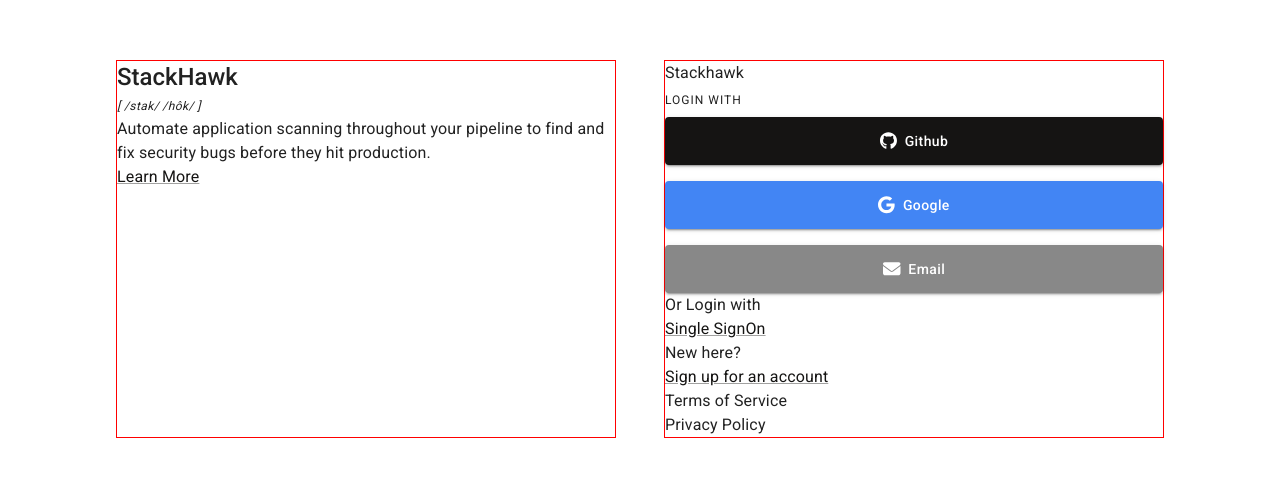
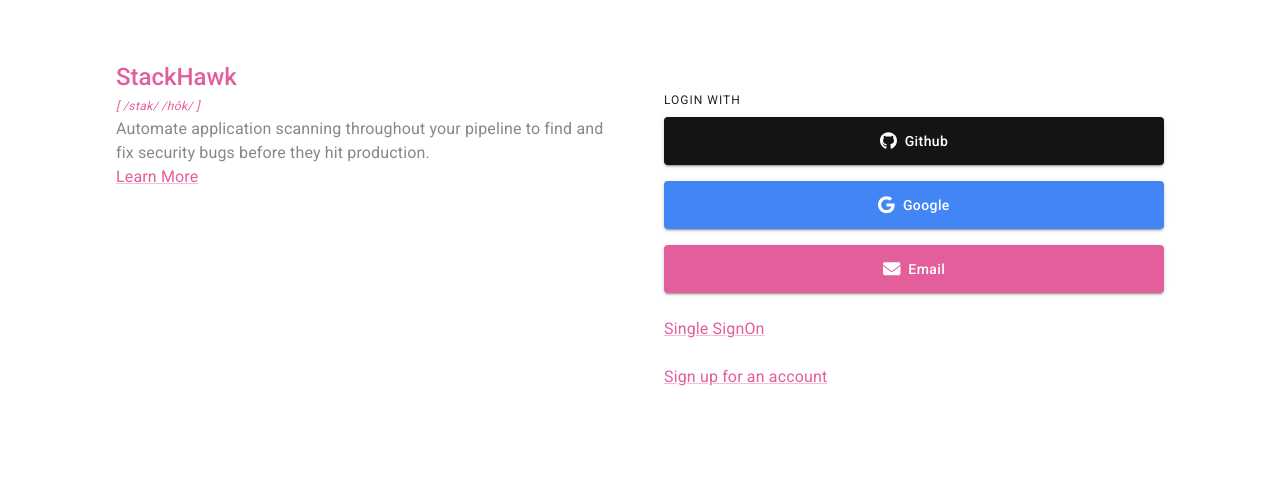
Before and after one commit to KevinKra/demo-app, a React (Create React App) app: page / in a window 1280 px wide. Shown: the part 151-628 px from the top of the page. Built offline with nearby package versions, Linux system fonts and the light colour scheme.

Commit message:
continue to refine theme, implement token-mode based themeing per docs

```diff
--- a/src/App.tsx
+++ b/src/App.tsx
@@ -1,14 +1,39 @@
+/* eslint-disable @typescript-eslint/no-empty-interface */
+import React from "react";
+import { PaletteMode, createTheme, ThemeProvider } from "@mui/material";
 import { BrowserRouter as Router, Routes, Route } from "react-router-dom";
 import LoginPage from "./pages/LoginPage";
+import { getDesignTokens } from "./styles/themes";
+
+const ColorModeContext = React.createContext({});
 
 function App() {
+  const [mode, setMode] = React.useState<PaletteMode>("light");
+  const colorMode = React.useMemo(
+    () => ({
+      // The dark mode switch invokes this method
+      toggleColorMode: () => {
+        setMode((prevMode: PaletteMode) =>
+          prevMode === "light" ? "dark" : "light"
+        );
+      },
+    }),
+    []
+  );
+
+  const theme = React.useMemo(() => createTheme(getDesignTokens(mode)), [mode]);
+
   return (
+    <ColorModeContext.Provider value={colorMode}>
+      <ThemeProvider theme={theme}>
         <Router>
           <Routes>
             <Route index element={<LoginPage />} />
             <Route path="/about" element={<About />} />
           </Routes>
         </Router>
+      </ThemeProvider>
+    </ColorModeContext.Provider>
   );
 }
 
--- a/src/_molecules/Button/Button.tsx
+++ b/src/_molecules/Button/Button.tsx
@@ -42,7 +42,7 @@
     `background-color: ${props.theme.palette.brands[props.icon]}`};
   ${(props) =>
     props.icon === "email" &&
-    `background-color: ${props.theme.palette.secondary.main}`};
+    `background-color: ${props.theme.palette.primary.main}`};
 `;
 
 // //* leverages both local styled props and global mui theme props.
--- a/src/components/UserLogin/UserLogin.tsx
+++ b/src/components/UserLogin/UserLogin.tsx
@@ -31,8 +31,8 @@
 export default UserLogin;
 
 const Wrapper = styled("div")`
-  border: 1px solid red;
   display: grid;
+  background-color: ${({ theme }) => theme.palette.background.paper};
 
   .user-login-buttons-container {
     display: grid;
--- a/src/index.tsx
+++ b/src/index.tsx
@@ -8,9 +8,6 @@
 import "@fontsource/roboto/500.css";
 import "@fontsource/roboto/700.css";
 import CssBaseline from "@mui/material/CssBaseline";
-
-import { ThemeProvider } from "@mui/material/styles";
-import { themes } from "./styles/themes";
 
 // todo - move theme module into separate file
 // https://mui.com/material-ui/customization/typography/#adding-amp-disabling-variants
@@ -56,9 +53,7 @@
 root.render(
   <React.StrictMode>
     <CssBaseline />
-    <ThemeProvider theme={themes.THEME_LIGHT}>
-      <App />
-    </ThemeProvider>
+    <App />
   </React.StrictMode>
 );
 
--- a/src/pages/LoginPage/index.tsx
+++ b/src/pages/LoginPage/index.tsx
@@ -1,4 +1,4 @@
-import { Link, styled, Typography } from "@mui/material";
+import { Link, Paper, styled, Typography } from "@mui/material";
 import UserLogin from "../../components/UserLogin/UserLogin";
 
 const LoginPage = () => {
@@ -6,13 +6,17 @@
     <PageLayout>
       <Wrapper>
         <LearnMoreWidget>
-          <Typography variant="h5" fontWeight={500}>
+          <Typography color="primary" variant="h5" fontWeight={500}>
             StackHawk
           </Typography>
-          <Typography className="learn-more-widget-italic" variant="caption">
+          <Typography
+            color="primary"
+            className="learn-more-widget-italic"
+            variant="caption"
+          >
             [ /stak/ /hôk/ ]
           </Typography>
-          <Typography>
+          <Typography color="secondary">
             Automate application scanning throughout your pipeline to find and
             fix security bugs before they hit production.
           </Typography>
@@ -30,6 +34,7 @@
   display: grid;
   place-items: center;
   min-height: 100vh;
+  background-color: ${({ theme }) => theme.palette.background.default};
 `;
 
 const Wrapper = styled("div")`
@@ -39,8 +44,6 @@
 `;
 
 const LearnMoreWidget = styled("div")`
-  border: 1px solid red;
-
   // TODO add italic optional prop to Typography component, then remove this
   .learn-more-widget-italic {
     font-style: italic;
--- a/src/styles/themes/index.ts
+++ b/src/styles/themes/index.ts
@@ -1,3 +1,54 @@
-import { THEME_LIGHT } from "./light";
+import { PaletteMode } from "@mui/material";
 
-export const themes = { THEME_LIGHT };
+// https://mui.com/material-ui/customization/default-theme/?expand-path=$.palette
+// https://surajsharma.net/blog/react-material-ui-set-typography-color
+// https://www.youtube.com/watch?v=SUEkAOuQZTQ&ab_channel=AnthonySistilli
+// https://bareynol.github.io/mui-theme-creator/#BottomNavigation
+
+export const getDesignTokens = (mode: PaletteMode) => ({
+  status: {
+    danger: "#555",
+  },
+  typography: {
+    fontSize: 14,
+    h1: undefined,
+    h2: undefined,
+    h3: undefined,
+
+    body1: {
+      color: "#fff",
+    },
+  },
+  palette: {
+    mode,
+    ...(mode === "light"
+      ? {
+          // palette values for light mode
+          text: {
+            primary: "#fff",
+            secondary: "#000",
+            disabled: "#fff",
+          },
+          primary: { main: "#e35f9b", light: "#888", dark: "#222" },
+          secondary: { main: "#888" },
+          brands: {
+            github: "#151413",
+            google: "#4285f4",
+          },
+        }
+      : {
+          // palette values for dark mode
+          text: {
+            primary: "#fff",
+            secondary: "#000",
+            disabled: "#fff",
+          },
+          primary: { main: "#e35f9b", light: "#888", dark: "#222" },
+          secondary: { main: "#888" },
+          brands: {
+            github: "#151413",
+            google: "#4285f4",
+          },
+        }),
+  },
+});
--- a/src/styles/themes/light.ts
+++ /dev/null
@@ -1,20 +0,0 @@
-import { createTheme } from "@mui/material/styles";
-
-export const THEME_LIGHT = createTheme({
-  status: {
-    danger: "#555",
-  },
-  typography: {
-    h1: undefined,
-    h2: undefined,
-    h3: undefined,
-  },
-  palette: {
-    primary: { main: "#151413", light: "#222", dark: "#888" },
-    secondary: { main: "#888" },
-    brands: {
-      github: "#151413",
-      google: "#4285f4",
-    },
-  },
-});
```
Also changed, not shown: 1 other file (tests, documents, lock files or other folders). Lines whose indentation alone changed are shown as unchanged.
